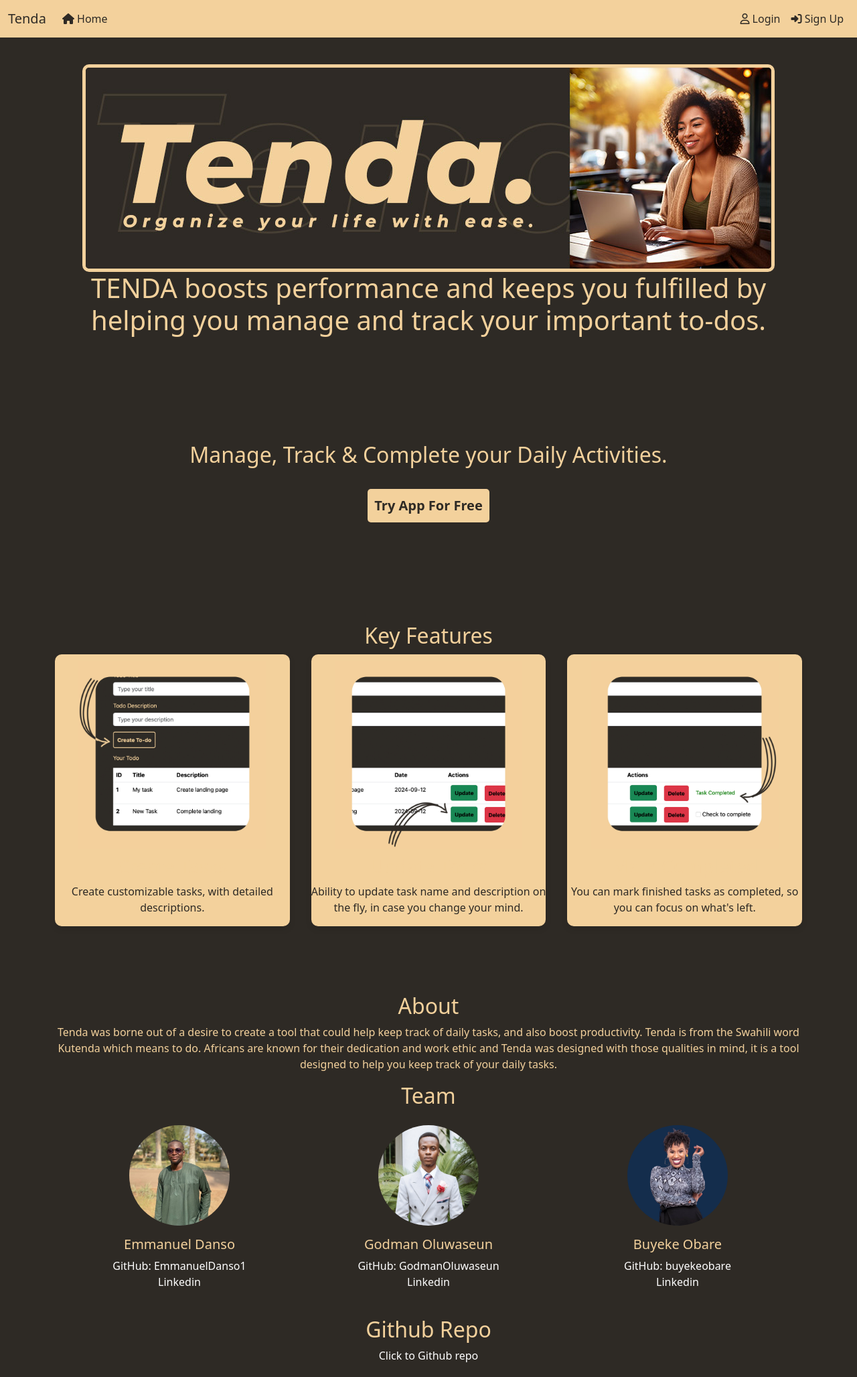
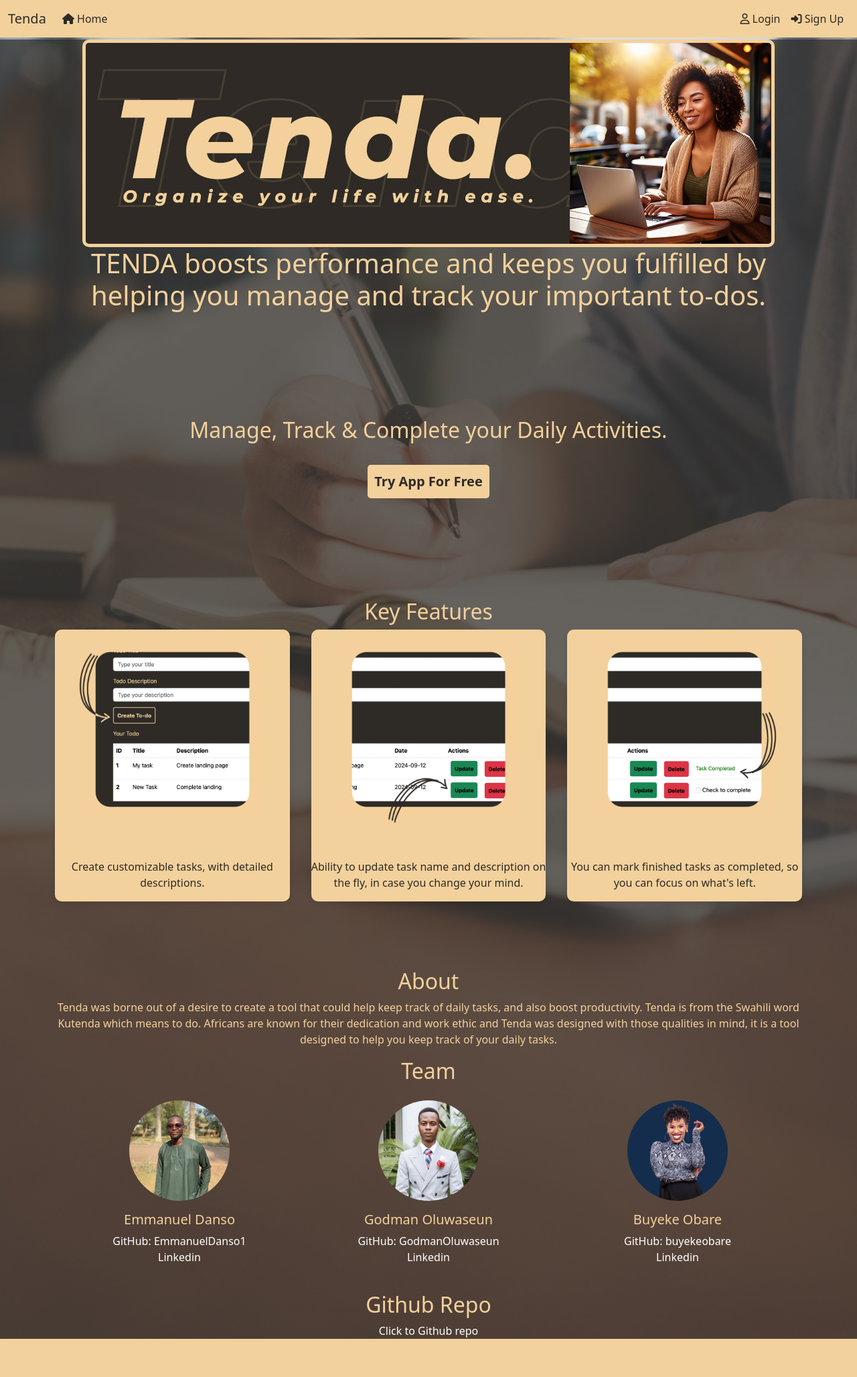
Before and after one commit to EmmanuelDanso1/Tenda-App, a Flask app: page / in a window 1280 px wide. Shown: the whole page at 67% size. After the commit the page ends 1999 px from the top, so only its background shows below. Run offline with Flask 3, Linux system fonts and the light colour scheme; some libraries are stand-ins or nearby versions.

Commit message:
added a background overlay for the body

```diff
--- a/tenda/static/main.css
+++ b/tenda/static/main.css
@@ -1,9 +1,26 @@
 body {
-  background: #2E2A25;
+  position: relative;
+  background-image: url('images/6-photo.jpg');
+  background-repeat: no-repeat;
+  background-size: cover;
+  background-position: center;
   color: #F3D19C;
-  margin: 20px;
-  margin-top: 6rem;
+  /* margin: 20px; */
+  margin-top: 3.7rem;
+  min-height: 100vh; /* Ensure the body takes up full height */
 }
+
+body::before {
+  content: '';
+  position: absolute;
+  top: 0;
+  left: 0;
+  width: 100%;
+  height: 100%;
+  background-color: rgba(46, 42, 37, 0.7); /* Overlay with #2E2A25 color and opacity */
+  z-index: -1; /* Push the overlay behind the content */
+}
+
 
 .card {
   background:none;
```
